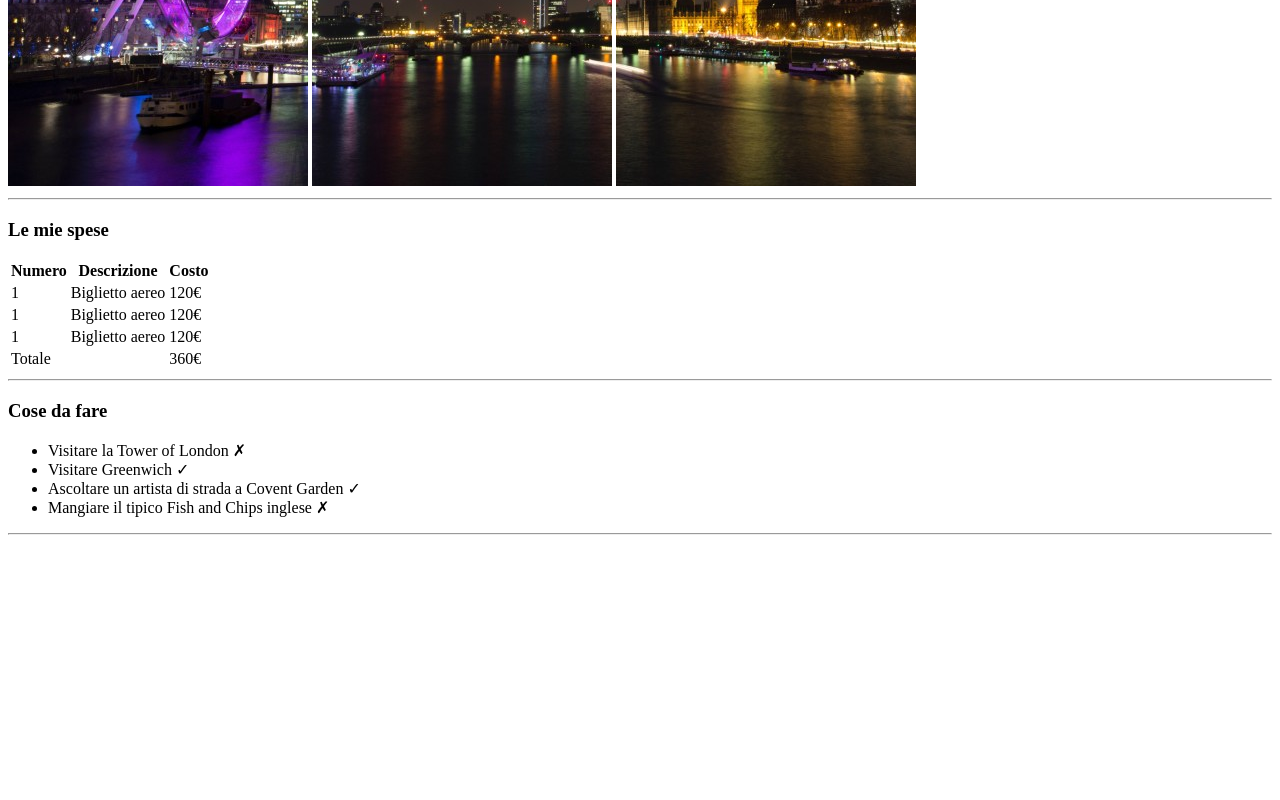
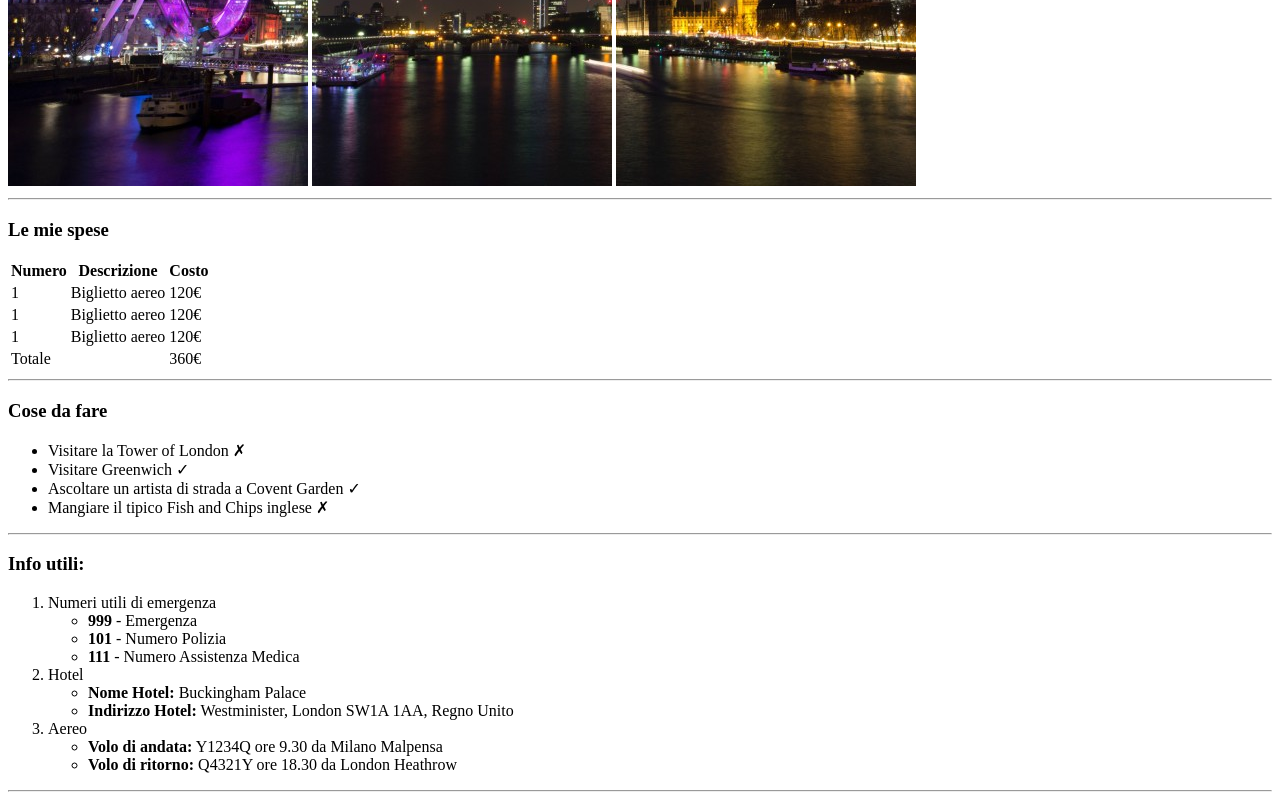
Before and after one commit to PaoloMarzocchi/html-london-trip, a plain HTML site: page index.html in a window 1280 px wide. Shown: the part 494-1294 px from the top of the page. Before the commit the page ends 1037 px from the top, so only its background shows below. Drawn offline with Linux system fonts and the light colour scheme.

Commit message:
add info utili

```diff
--- a/index.html
+++ b/index.html
@@ -17,9 +17,7 @@
     </header>
     <main>
         <section>
-            <h3>
-                Le mie spese
-            </h3>
+            <h3>Le mie spese</h3>
             <table>
                 <thead>
                     <th>Numero</th>
@@ -69,6 +67,48 @@
             </ul>
             <hr>
         </section>
+        <section>
+            <h3>Info utili:</h3>
+            <ol>
+                <li>
+                    Numeri utili di emergenza
+                    <ul>
+                        <li>
+                            <strong>999</strong> - Emergenza
+                        </li>
+                        <li>
+                            <strong>101</strong> - Numero Polizia
+                        </li>
+                        <li>
+                            <strong>111</strong> - Numero Assistenza Medica
+                        </li>
+                    </ul>
+                </li>
+                <li>
+                    Hotel
+                    <ul>
+                        <li>
+                            <strong>Nome Hotel:</strong> Buckingham Palace
+                        </li>
+                        <li>
+                            <strong>Indirizzo Hotel:</strong> Westminister, London SW1A 1AA, Regno Unito
+                        </li>
+                    </ul>
+                </li>
+                <li>
+                    Aereo
+                    <ul>
+                        <li>
+                            <strong>Volo di andata:</strong> Y1234Q ore 9.30 da Milano Malpensa
+                        </li>
+                        <li>
+                            <strong>Volo di ritorno:</strong> Q4321Y ore 18.30 da London Heathrow
+                        </li>
+                    </ul>
+                </li>
+            </ol>
+            <hr>
+        </section>
     </main>
     <footer></footer>
 </body>
```
